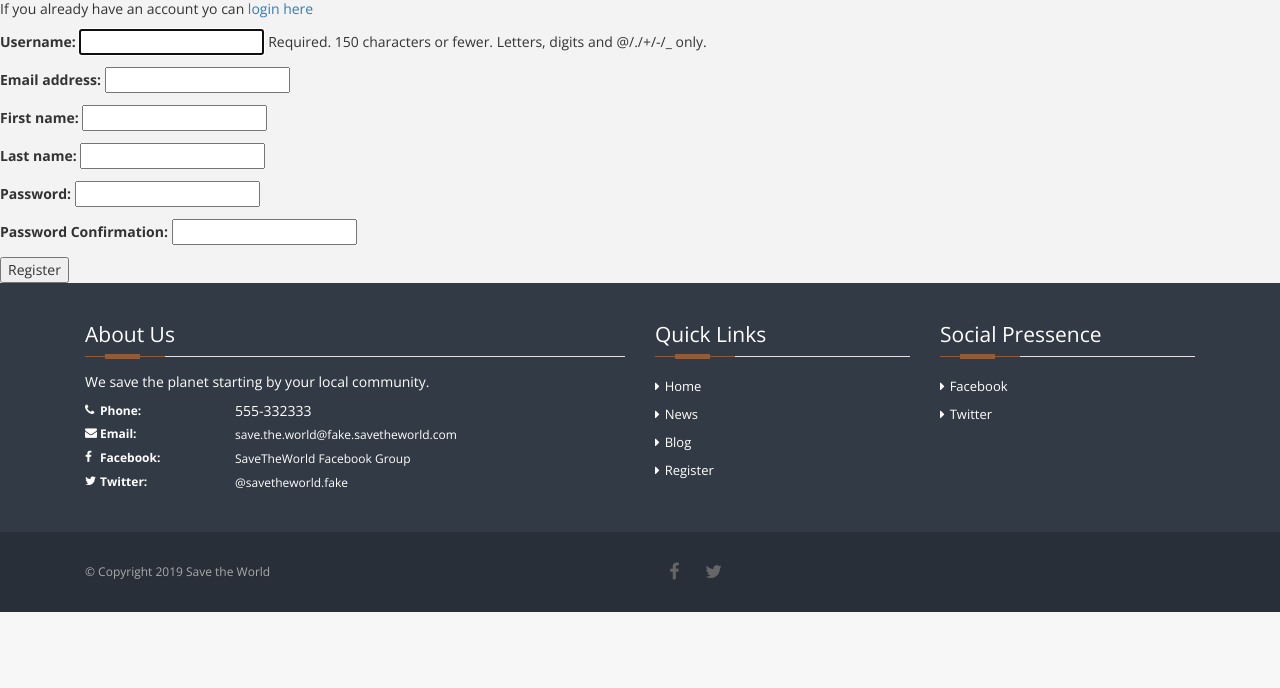
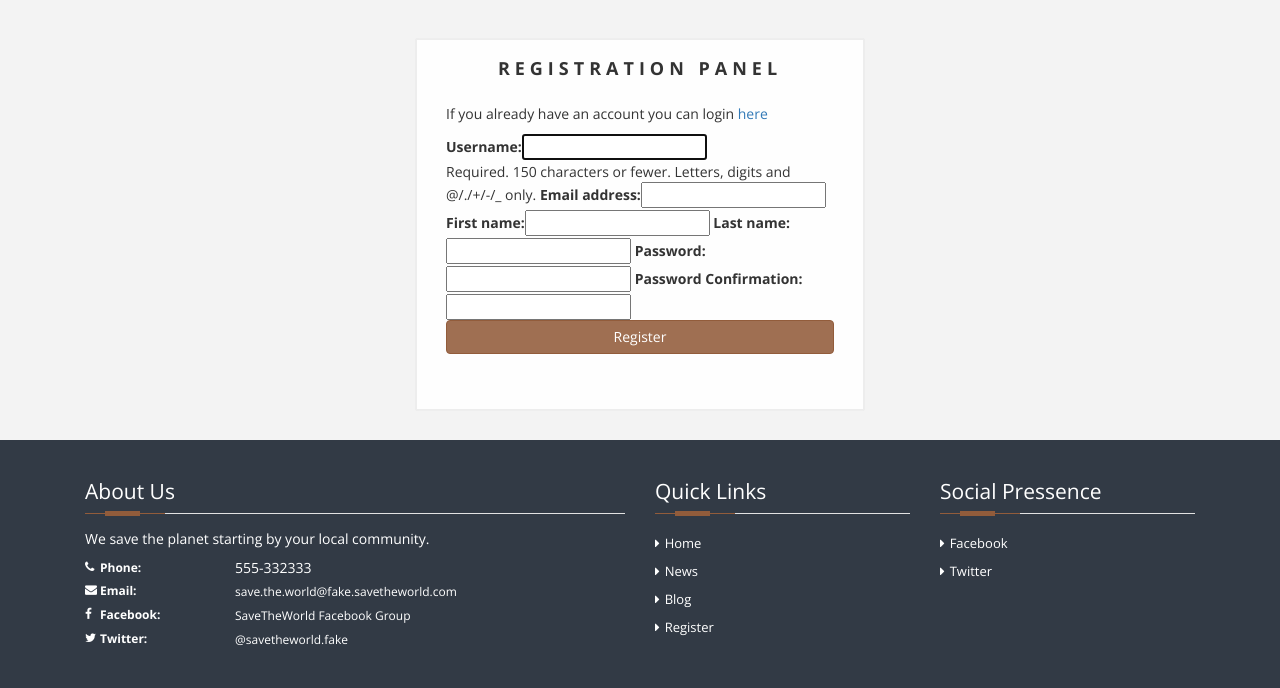
Before and after one commit to Narshe1412/Code-Institute-Django-Project, a Django app: page /accounts/registration/ in a window 1280 px wide. Shown: the part 190-878 px from the top of the page. Before the commit the page ends 802 px from the top, so only its background shows below. Run offline with Django 3.2, Linux system fonts and the light colour scheme; some libraries are stand-ins or nearby versions.

Commit message:
registration form styled

```diff
--- a/accounts/templates/registration.html
+++ b/accounts/templates/registration.html
@@ -1,12 +1,22 @@
 {% extends 'base.html' %}
+{% load bootstrap_tags %}
 
 {% block page_title %}Registration{% endblock %}
 {% block page_header %}User Registration{% endblock %}
 {% block content %}
-<p>If you already have an account yo can <a href="{% url 'login'%}">login here</a></p>
-    <form method="POST">
-        {% csrf_token %}
-        {{ registration_form.as_p }}
-        <button type="submit">Register</button>
-    </form>
+<section id="login">
+        <form method="POST" data-wow-duration="1s" data-wow-delay="1s" class="form-signin form-horizontal wow fadeIn animated animated" role="form">
+            <div>
+                <h2 class="form-heading text-center" style="text-transform: uppercase; letter-spacing: 5px; margin-top: 0px;">Registration Panel</h2>
+                <p>If you already have an account you can login <a href="{% url 'login'%}">here</a></p>
+                {% csrf_token %}
+                {{ registration_form|as_bootstrap }}
+
+            </div>
+            <button data-wow-duration="2s" data-wow-delay="s" type="submit" class="btn btn-primary btn-block ladda-button fadeIn animated" data-style="zoom-in">
+                <span class="ladda-label">Register</span>
+            </button>
+            <div style="margin-top:10px" class="resultlogin"></div>
+        </form>
+    </section>
 {% endblock %}
--- a/static/css/styles.css
+++ b/static/css/styles.css
@@ -676,6 +676,11 @@
     animation-name: fadeIn;
 }
 
+.help-block {
+    font-size: 75%;
+    font-style: italic;
+}
+
 
 
 
```
